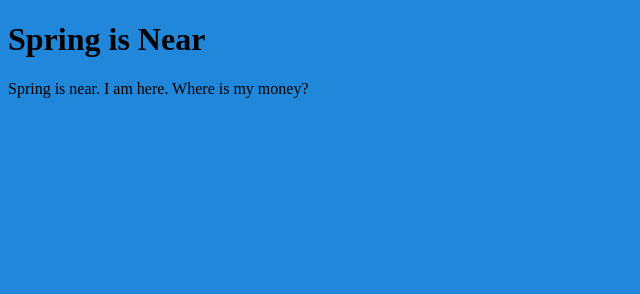
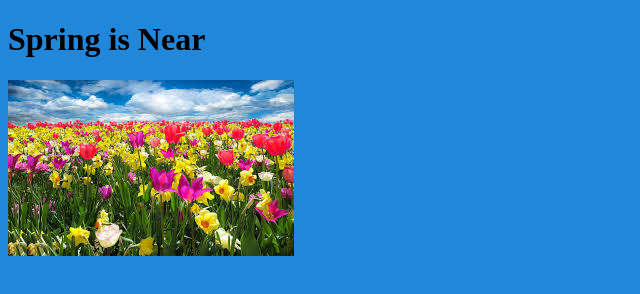
Before and after one commit to donutdon18/Spring, a plain HTML site: page index.html in a window 1280 px wide. Shown: the whole page, without its empty margins (0-640 px from the left). Drawn offline with Linux system fonts and the light colour scheme.

Commit message:
replaced paragraph with an image
replaced paragraph with an image

```diff
--- a/index.html
+++ b/index.html
@@ -8,9 +8,7 @@
 </head>
 <body>
     <h1>Spring is Near</h1>
-    <p>
-        Spring is near. I am here. Where is my money?
-    </p>
+    <img src="spring.png" alt="flowers">
 
 </body>
 </html>
```
Also changed, not shown: spring.png (added).
